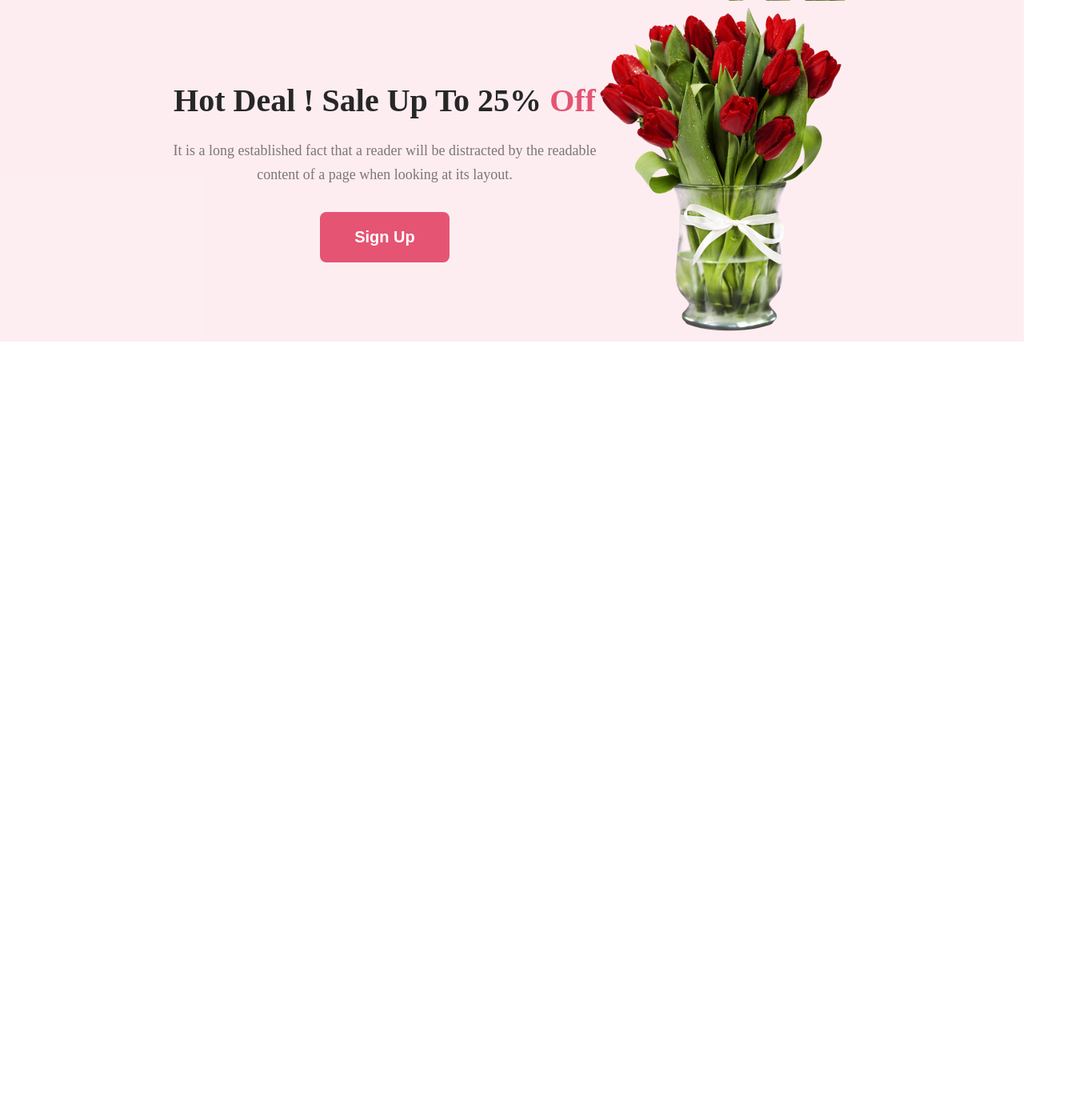
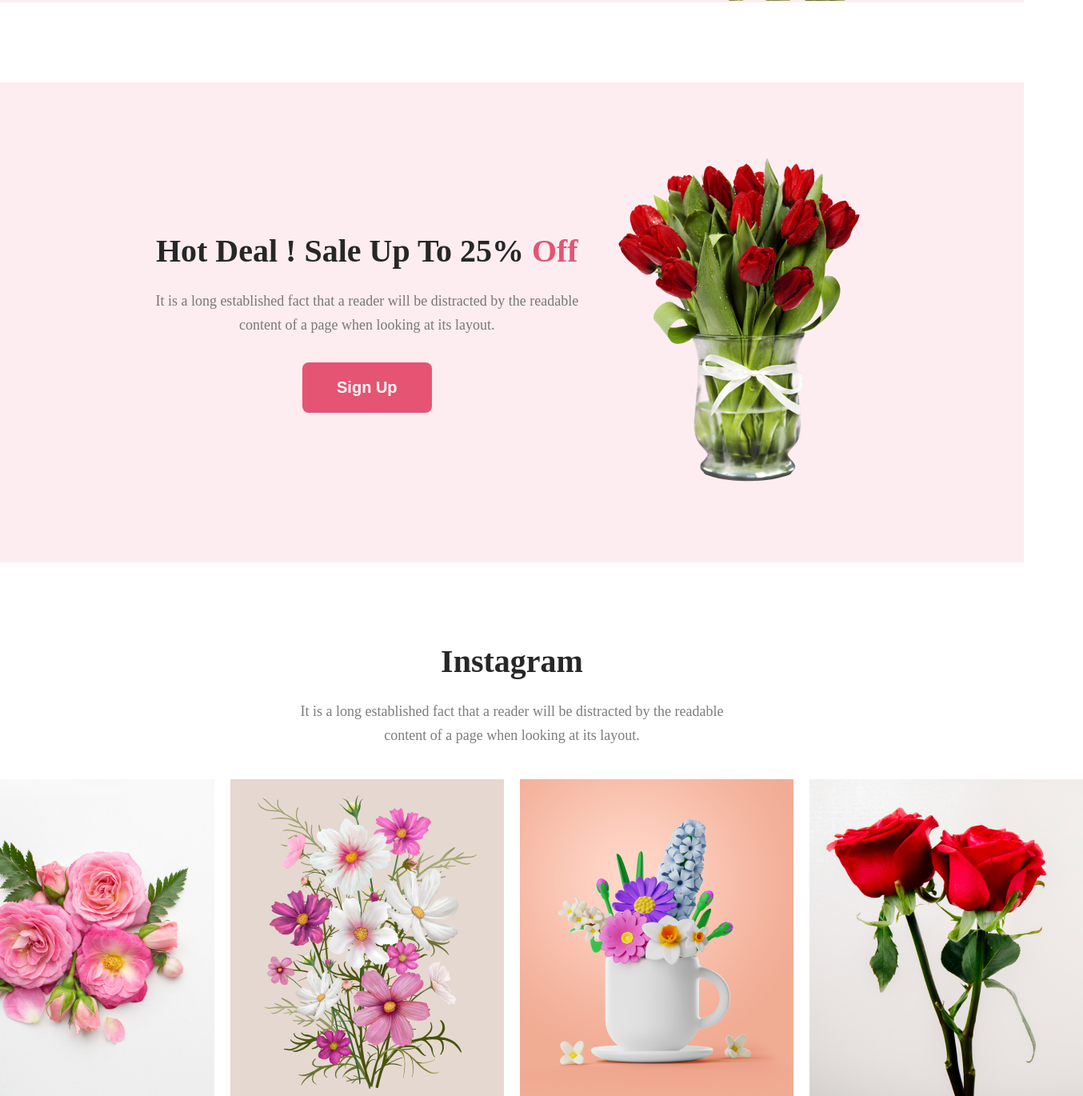
Before and after one commit to WEB-Imran-Hossain/flower-shop, a plain HTML site: page index.html in a window 1280 px wide. Shown: the part 797-2167 px from the top of the page at 80% size, 1354 px wide, since content can reach past the window. Before the commit the page ends 1224 px from the top, so only its background shows below. Drawn offline with Linux system fonts and the light colour scheme.

Commit message:
added instagram image

```diff
--- a/index.html
+++ b/index.html
@@ -27,6 +27,7 @@
     </header>
     <main>
         <!-- this is hot deal section here -->
+        <section>
             <div class="hot-deal-container">
                 <div class="hot-deal-title">
                     <h2 class="hot-deal-text">Hot Deal ! Sale Up To 25% <span class="text-design">Off</span></h2>
@@ -38,6 +39,25 @@
                     <img src="./assets/pngwing 8.png" alt="">
                 </div>
             </div>
+        </section>
+    <!-- this is instagram section here -->
+        <section>
+            <div class="instagram-container">
+                <div class="instagram-title">
+                <h2 class="instagram-text">Instagram</h2>
+                <p class="instagram-description">It is a long established fact that a reader will be distracted by the readable<br> content of a page when looking at its layout.</p>
+                </div>
+            </div>
+            <div class="instagram-img-container">
+                <img src="./assets/Flower 01.png" alt="">
+                <img src="./assets/Rectangle 4.png" alt="">
+                <img src="./assets/Rectangle 5.png" alt="">
+                <img src="./assets/Rectangle 6.png" alt="">
+            </div>
+        </section>
+
+
+
     </main>
     <footer>
         <!-- this is footer section here -->
--- a/styles/style.css
+++ b/styles/style.css
@@ -53,8 +53,11 @@
     background-color: rgba(229, 84, 115, 0.10);
     display: flex;
     align-items: center;
-    justify-content: center;
+    justify-content: space-evenly;
     text-align: center;
+    height: 300px;
+    margin-top: 100px;
+    padding: 150px;
 }
 
 .hot-deal-text{
@@ -87,3 +90,32 @@
     background-color: #fff;
     color: #E55473
 }
+
+/* this is instagram section here */
+.instagram-container{
+    margin-top: 100px;
+}
+
+.instagram-text{
+    color: #272727;
+    font-size: 40px;
+    font-weight: 800;
+    text-align: center;
+}
+
+.instagram-description{
+    color: rgba(39, 39, 39, 0.60);
+    font-size: 18px;
+    font-weight: 400;
+    line-height: 30px;
+    margin-top: 24px;
+    text-align: center;
+}
+
+.instagram-img-container{
+    display: flex;
+    align-items: center;
+    justify-content: center;
+    gap: 20px;
+    margin-top: 40px ;
+}
```
Lines whose indentation alone changed are shown as unchanged.
